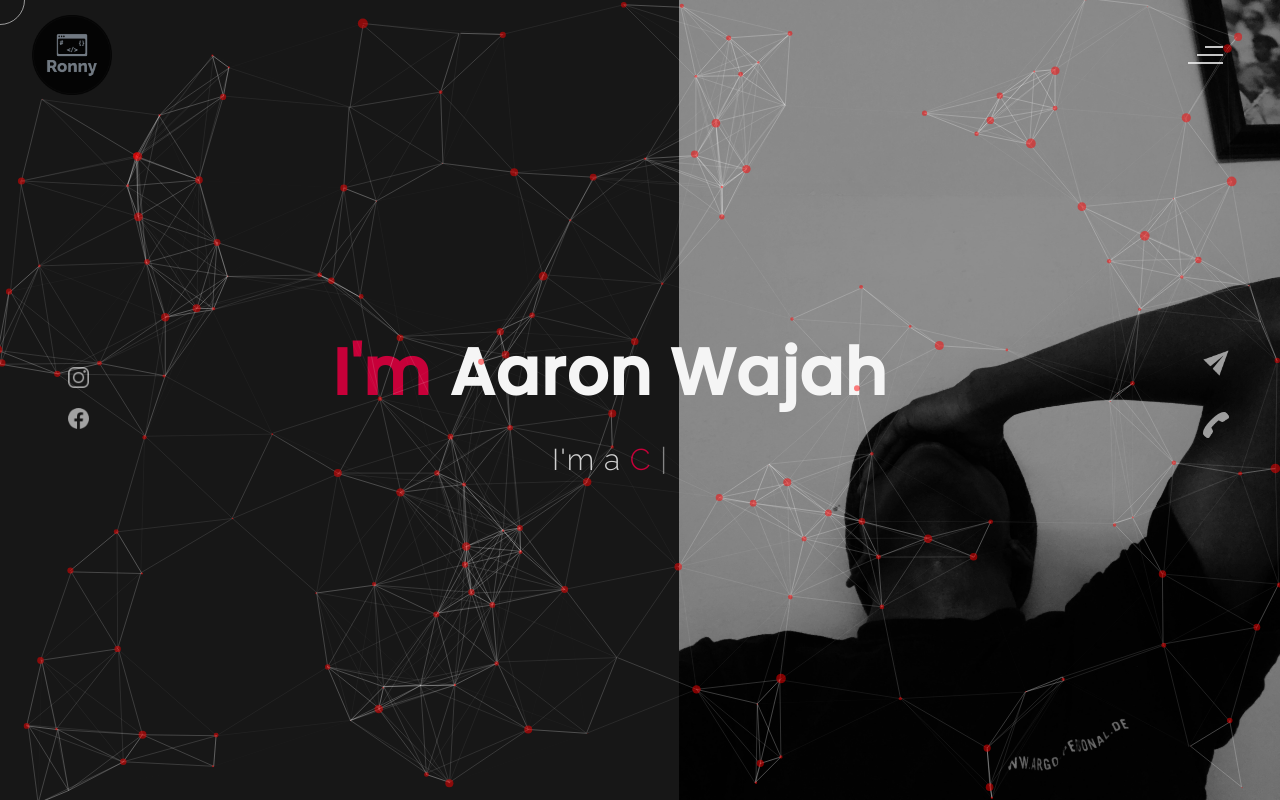
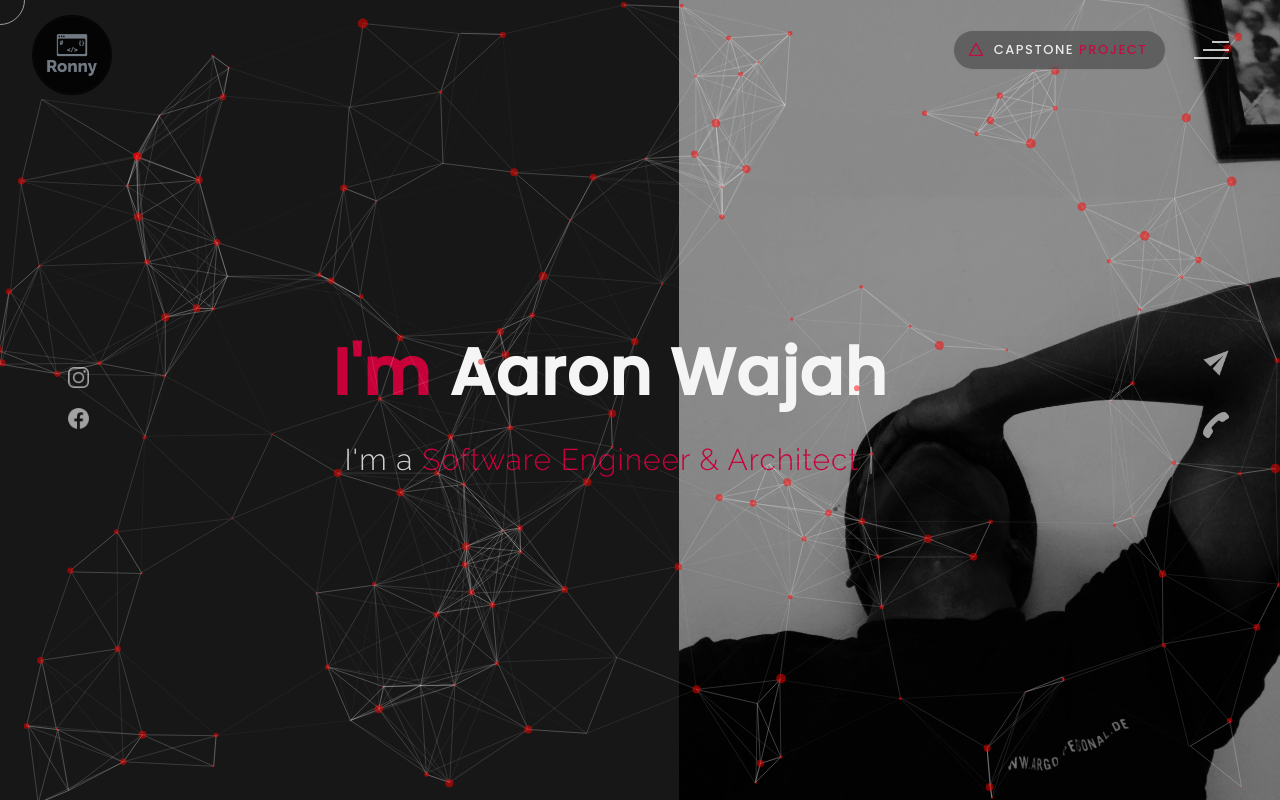
Before and after one commit to r-0n/personal_portfolio, a website: page index.html in a window 1280 px wide. Drawn offline with nearby package versions, Linux system fonts and the light colour scheme.

Commit message:
added capstone

```diff
--- a/css/index.css
+++ b/css/index.css
@@ -437,13 +437,88 @@ body {
     z-index: 3;
     padding: 10px;
     background: transparent;
+    overflow: visible;
+}
+
+.nav-actions {
+    position: absolute;
+    right: 3.5%;
+    top: 50%;
+    transform: translateY(-50%);
+    display: flex;
+    align-items: center;
+    gap: 22px;
+    z-index: 4;
+}
+
+.capstone-link {
+    position: relative;
+    display: inline-flex;
+    align-items: center;
+    gap: 10px;
+    padding: 9px 18px 9px 14px;
+    border: 1.5px solid rgba(245, 245, 245, .28);
+    border-radius: 30px;
+    text-decoration: none;
+    color: whitesmoke;
+    font-family: poppins;
+    font-size: 13px;
+    letter-spacing: 1.5px;
+    text-transform: uppercase;
+    opacity: .9;
     overflow: hidden;
+    transition: all .4s ease;
+    background: rgba(8, 8, 8, .35);
+    backdrop-filter: blur(6px);
+}
+
+.capstone-link::before {
+    content: "";
+    position: absolute;
+    inset: 0;
+    background: linear-gradient(120deg, transparent 0%, rgba(199, 0, 57, .18) 50%, transparent 100%);
+    transform: translateX(-110%);
+    transition: transform .6s ease;
+}
+
+.capstone-link:hover {
+    border-color: #c70039;
+    opacity: 1;
+    box-shadow: 0 0 18px rgba(199, 0, 57, .35);
+}
+
+.capstone-link:hover::before {
+    transform: translateX(110%);
+}
+
+.capstone-mark {
+    width: 16px;
+    height: 16px;
+    flex-shrink: 0;
+    transition: transform .45s ease;
+}
+
+.capstone-mark polygon {
+    fill: none;
+    stroke: currentColor;
+    stroke-width: 2;
+    stroke-linejoin: round;
+}
+
+.capstone-link:hover .capstone-mark {
+    transform: rotate(-18deg) scale(1.12);
+}
+
+.capstone-label {
+    position: relative;
+    z-index: 1;
+    white-space: nowrap;
 }
 
 .menubar {
-    position: absolute;
-    right: 4%;
-    top: 40%;
+    position: relative;
+    right: auto;
+    top: auto;
     cursor: pointer;
     opacity: .8;
     transition: all .4s ease;
@@ -3446,8 +3521,25 @@ for tabs and large phones
     }
 
     .menubar {
+        right: auto;
+        top: auto;
+    }
+
+    .nav-actions {
         right: 3%;
-        top: 35%;
+        gap: 12px;
+    }
+
+    .capstone-link {
+        padding: 7px 12px 7px 10px;
+        font-size: 11px;
+        letter-spacing: 1px;
+        gap: 7px;
+    }
+
+    .capstone-mark {
+        width: 13px;
+        height: 13px;
     }
 
     .navigation-links a {
--- a/index.html
+++ b/index.html
@@ -75,6 +75,7 @@
                 <a href="#portfolio" data-text="PORTFOLIO" id="portfolio-link">PORTFOLIO</a>
                 <a href="#guitar" data-text="ACOUSTIC SESSIONS" id="guitar-link">ACOUSTIC SESSIONS</a>
                 <a href="#contact" data-text="CONTACT" id="contact-link">CONTACT</a>
+                <a href="https://r-0n.github.io/Capstone-Pneumitecture/" data-text="CAPSTONE" target="_blank" rel="noopener noreferrer">CAPSTONE PROJECT</a>
             </div>
         </div>
         <!--Navigator-Fullscreen END-->
@@ -82,10 +83,18 @@
         <!--Menubar-->
         <div id="navigation-bar">
             <img src="images/logo-no-background.png" alt="logo">
-            <div class="menubar">
-                <span class="first-span"></span>
-                <span class="second-span"></span>
-                <span class="third-span"></span>
+            <div class="nav-actions">
+                <a href="https://r-0n.github.io/Capstone-Pneumitecture/" class="capstone-link" target="_blank" rel="noopener noreferrer" aria-label="Open Capstone Project">
+                    <svg class="capstone-mark color" viewBox="0 0 24 24" aria-hidden="true">
+                        <polygon points="12,2 22,20 2,20"></polygon>
+                    </svg>
+                    <span class="capstone-label">Capstone <span class="color">Project</span></span>
+                </a>
+                <div class="menubar">
+                    <span class="first-span"></span>
+                    <span class="second-span"></span>
+                    <span class="third-span"></span>
+                </div>
             </div>
         </div>
         <!--Menubar End-->
@@ -106,13 +115,13 @@
                     <div class="firstline"><span class="color">I'm </span>Aaron Wajah</div>
                     <div class="secondline">
                         I'm a
-                        <span class="txt-rotate color" data-period="1200" data-rotate='[  " Computer Scientist.", " Guitarist.", " Creative.", " Freelancer." ]'></span>
+                        <span class="txt-rotate color" data-period="1200" data-rotate='[  " Software Engineer & Architect", " 3D CAD Designer", " IOT Developer", " Freelancer." ]'></span>
                         <span class="slash">|</span>
                     </div>
 
                     <div class="contact">
                         <a href="mailto:ronywajah911@gmail.com"><img src="images/mail.png" alt="email-pic" class="contactpic"></a>
-                        <a href="tel:+233265680872"><img src="images/call.png" alt="phone-pic" class="contactpic"></a>
+                        <a href="tel:+233509333215"><img src="images/call.png" alt="phone-pic" class="contactpic"></a>
                     </div>
 
                 </div>
```
